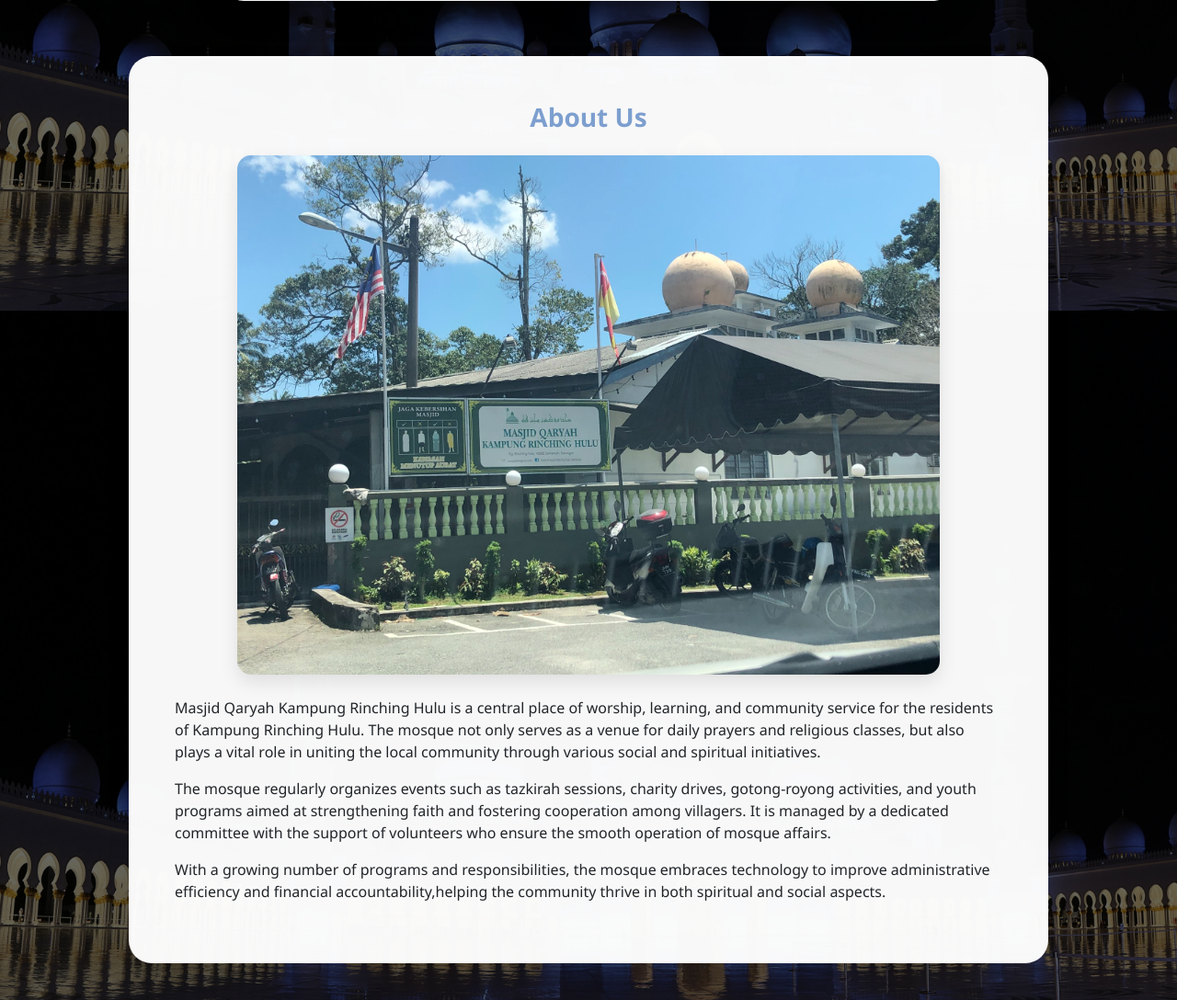
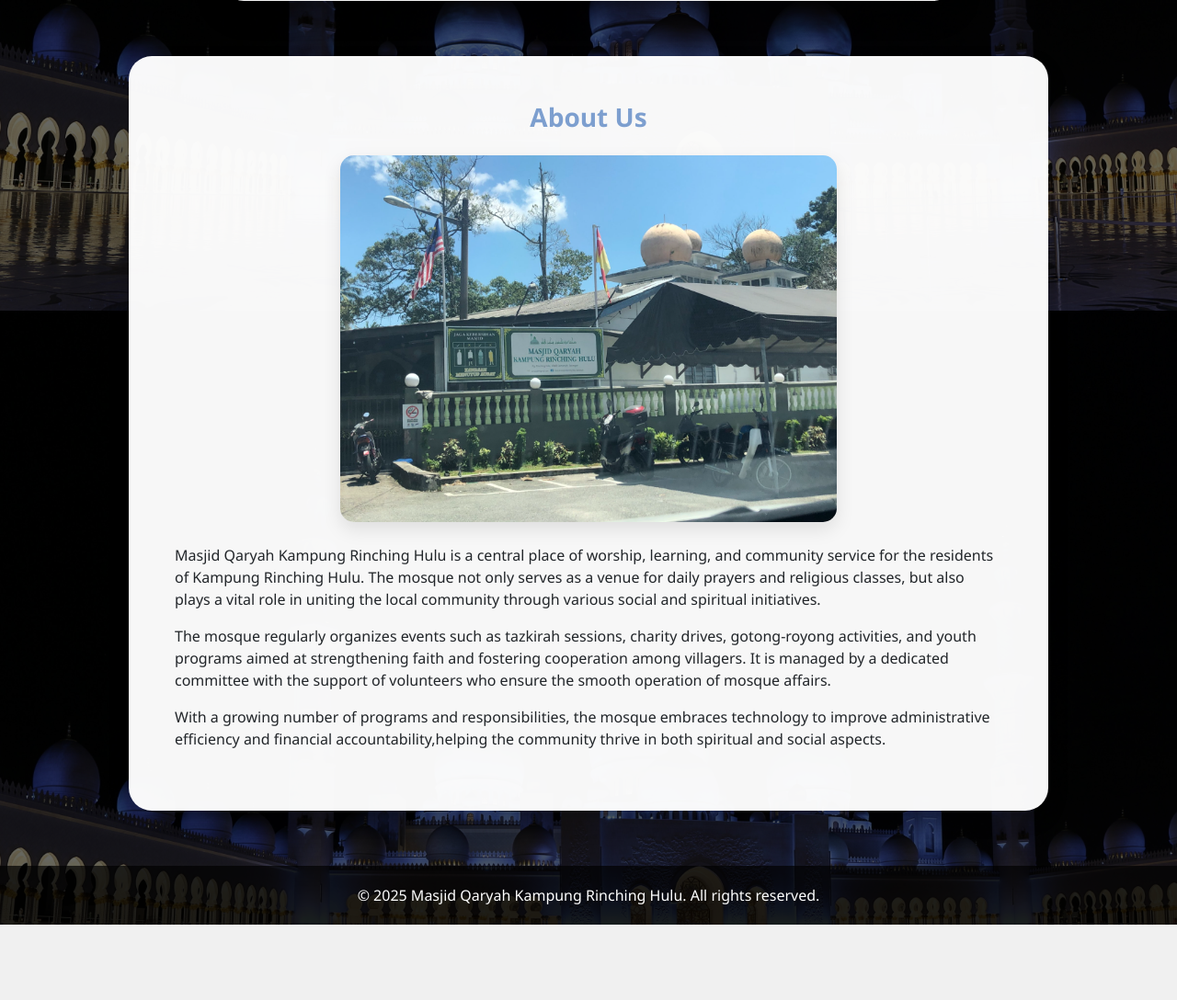
Before and after one commit to izzatiznl/MOSQUE-FINANCIAL-RECORD-SYSTEM, a Django app: page /homepage/ in a window 1280 px wide. Shown: the part 462-1550 px from the top of the page at 92% size. After the commit the page ends 1468 px from the top, so only its background shows below. Run offline with Django 5.2, Linux system fonts and the light colour scheme.

Commit message:
Update home.html

```diff
--- a/pdie_masjid2/masjid/templates/home.html
+++ b/pdie_masjid2/masjid/templates/home.html
@@ -142,7 +142,7 @@
 <div class="info-section" id="about">
     <h3 class="text-center mb-4">About Us</h3>
     <div class="text-center mb-4">
-        <img src="{% static 'masjid2.png' %}" alt="Mosque Image" style="max-width: 100%; border-radius: 15px; box-shadow: 0 8px 20px rgba(0,0,0,0.1);">
+        <img src="{% static 'masjid2.png' %}" alt="Mosque Image" style="max-width: 60%; border-radius: 15px; box-shadow: 0 8px 20px rgba(0,0,0,0.1);">
     </div>
     <p>
         Masjid Qaryah Kampung Rinching Hulu is a central place of worship, learning, and community service for the residents of Kampung Rinching Hulu. The mosque not only serves as a venue for daily prayers and religious classes, but also plays a vital role in uniting the local community through various social and spiritual initiatives.
```
